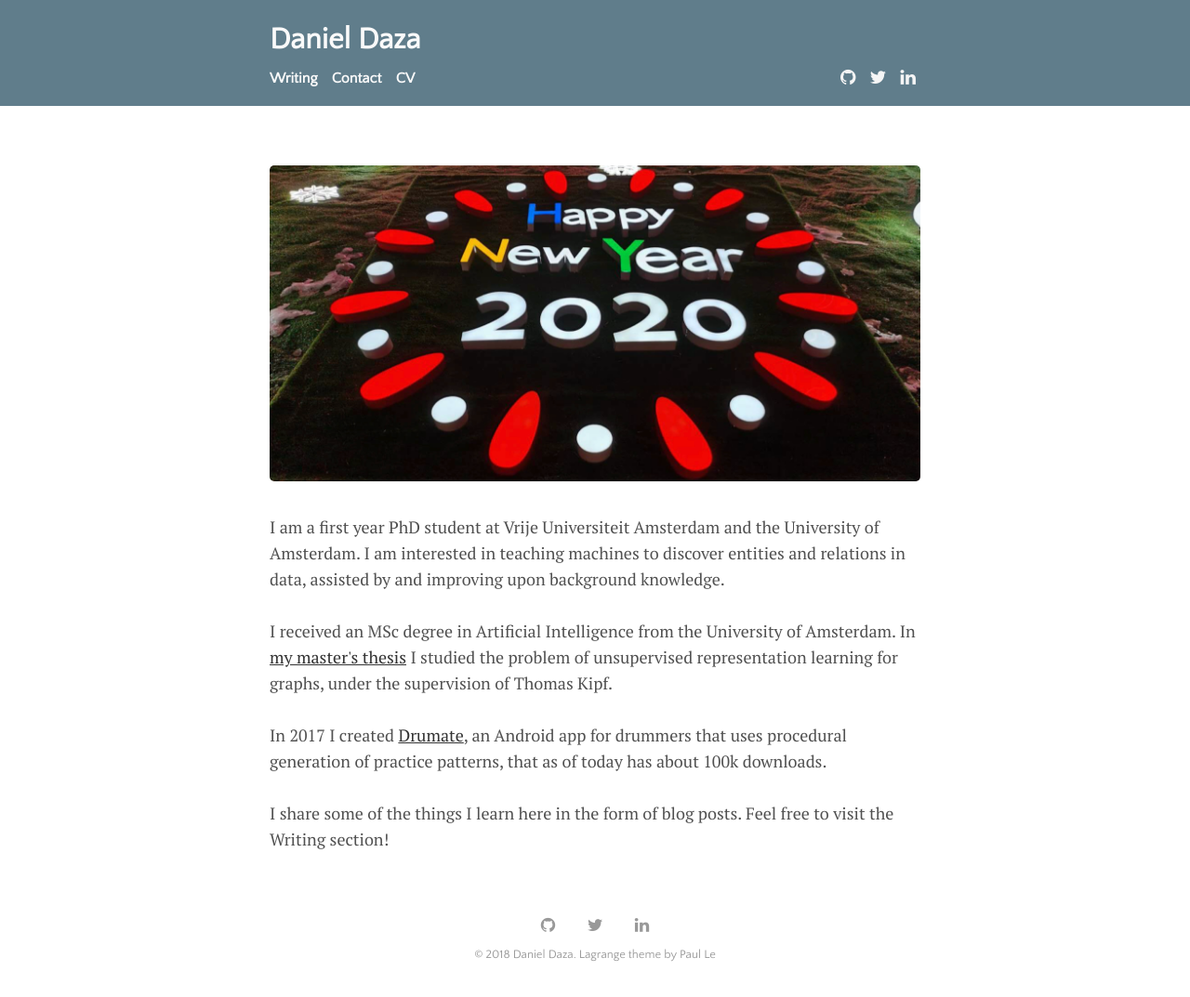
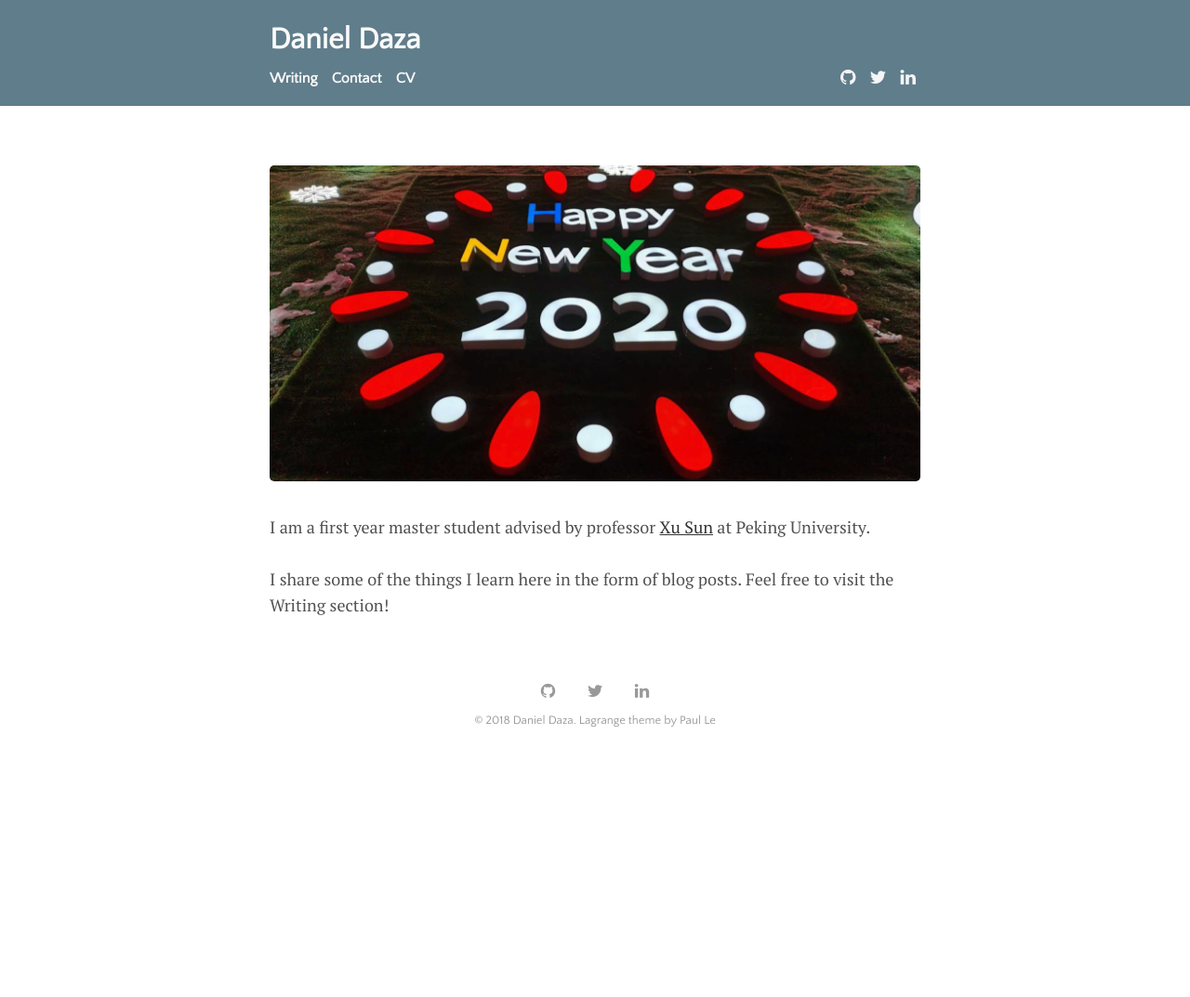
Before and after one commit to zongshuai818/A-temple-for-lab-home, a Jekyll site: the page built from index.html, in a window 1280 px wide. Shown: the whole page at 93% size. Built offline with Jekyll 4.4.1, drawn with Linux system fonts in a browser that asks for light colours; after the commit the page ends 900 px from its top, so only the background shows below that.

Commit message:
Add index

```diff
--- a/index.html
+++ b/index.html
@@ -5,12 +5,6 @@ title: Home
 <img src="assets/img/d.jpg"/>
 </br></br>
 
-I am a first year PhD student at Vrije Universiteit Amsterdam and the University of Amsterdam. I am interested in teaching machines to discover entities and relations in data, assisted by and improving upon background knowledge.
-<br/><br/>
-
-I received an MSc degree in Artificial Intelligence from the University of Amsterdam. In <a href="assets/dd_thesis.pdf">my master's thesis</a> I studied the problem of unsupervised representation learning for graphs, under the supervision of Thomas Kipf.
-</br></br>
-
-In 2017 I created <a href="https://play.google.com/store/apps/details?id=com.deltaphi.drumatefree" target="_blank">Drumate</a>, an Android app for drummers that uses procedural generation of practice patterns, that as of today has about 100k downloads.
+I am a first year master student advised by professor <a href="https://play.google.com/store/apps/details?id=com.deltaphi.drumatefree" target="_blank">Xu Sun</a> at Peking University.
 </br></br>
 I share some of the things I learn here in the form of blog posts. Feel free to visit the Writing section!
```
Also changed, not shown: 1 other file.
